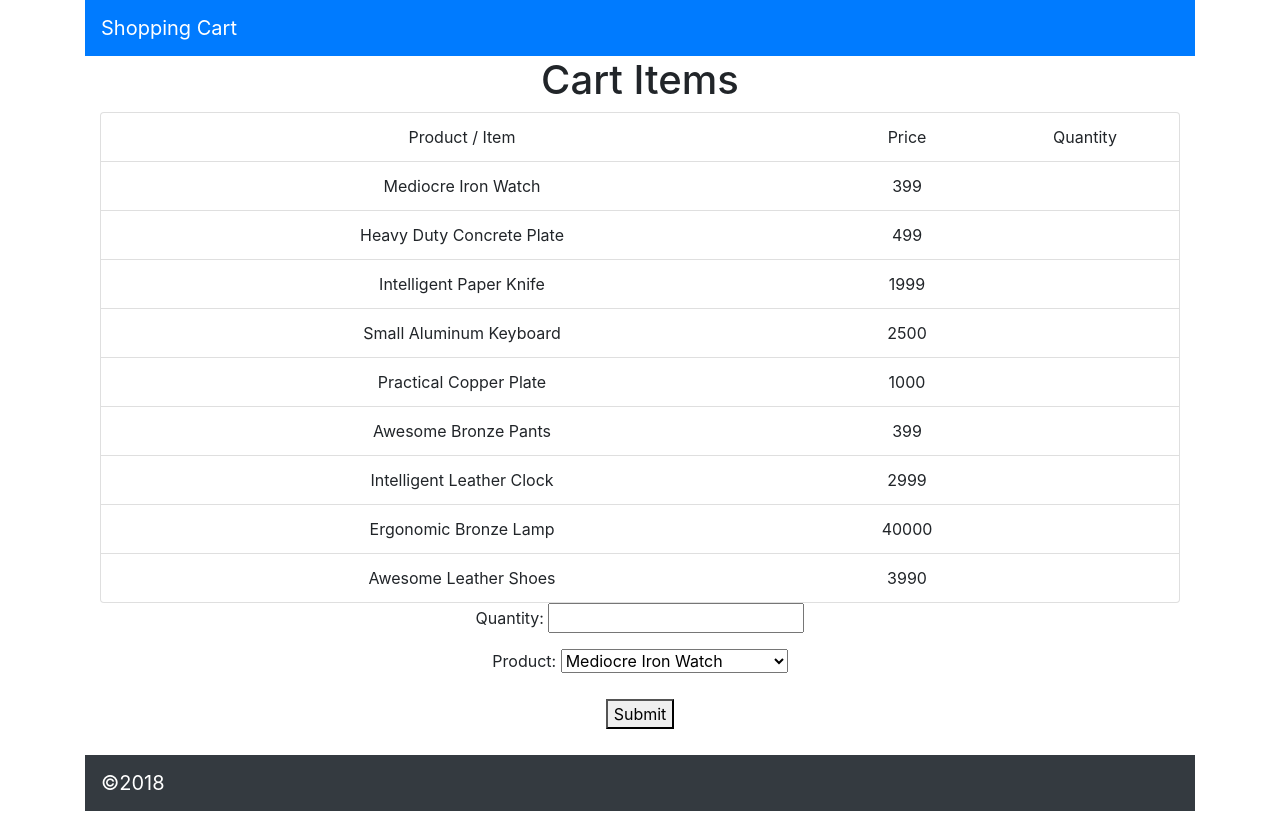
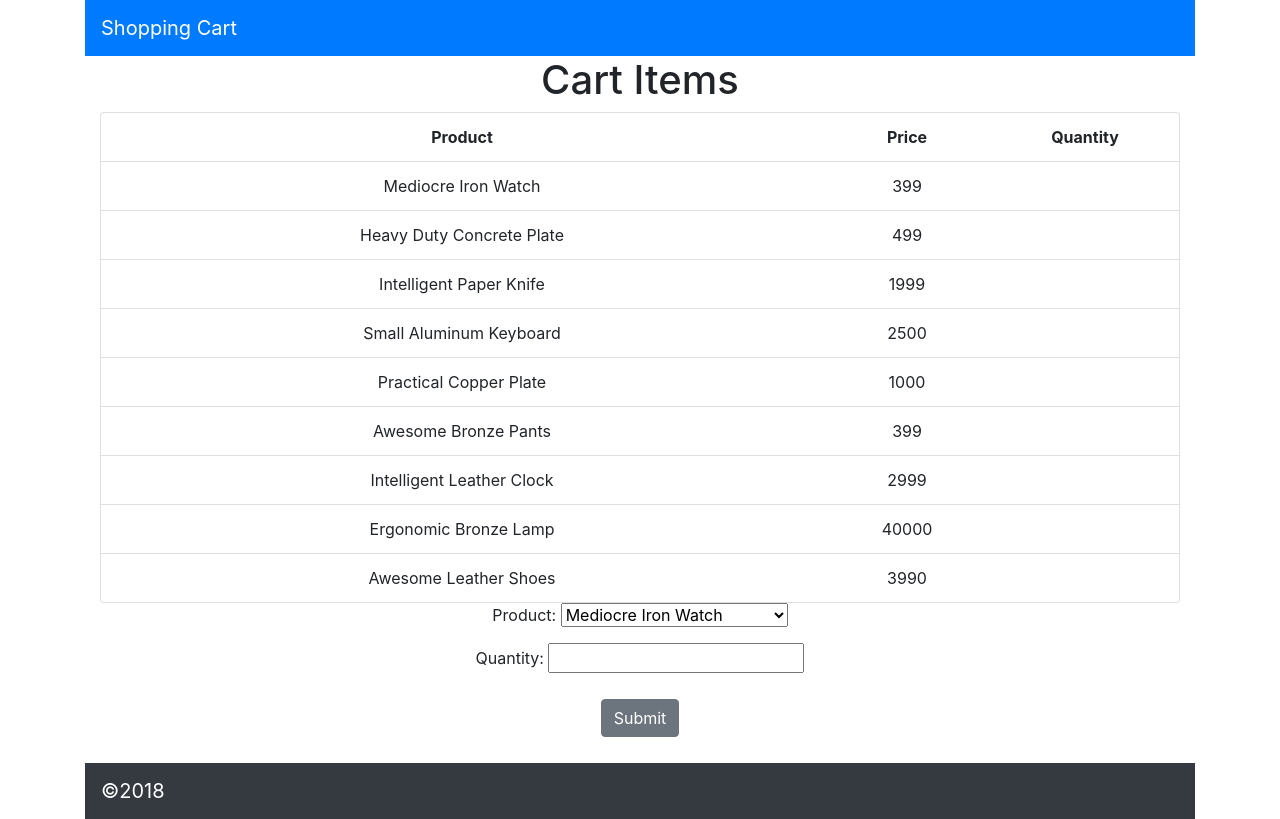
Before and after one commit to webpagepro/create-react-app-shopping-cart, a React (Create React App) app: page / in a window 1280 px wide. Built offline with nearby package versions, Linux system fonts and the light colour scheme.

Commit message:
refactor to fit object structure change

```diff
--- a/src/App.js
+++ b/src/App.js
@@ -25,7 +25,11 @@ class App extends Component{
                 { id: 46, name: 'Intelligent Leather Clock', priceInCents: 2999 },
                 { id: 47, name: 'Ergonomic Bronze Lamp', priceInCents: 40000 },
                 { id: 48, name: 'Awesome Leather Shoes', priceInCents: 3990 }
-]
+],
+form: {
+  quantity: "1",
+  selectedProductId: 40
+}
   }
 
   addItemToCart = (name, priceInCents) => {
--- a/src/components/AddCartItem/AddCartItem.js
+++ b/src/components/AddCartItem/AddCartItem.js
@@ -27,7 +27,7 @@ class AddCartItem extends React.Component {
 
   handleSubmit = e => {
     e.preventDefault()
-    this.props.addItemToCartFunc(this.state)
+    this.props.addItemToCart(this.state)
   }
 
   _onSelectChange = e => {
@@ -48,6 +48,9 @@ _onFormSubmit = e => {
     return (
       <FormGroup>
       <form onSubmit={this.handleSubmit}>
+      <p>Product: <select type="text"
+                            onChange={this.handleChange}   product="product_id">{optionTags}</select></p>
+
         <p>Quantity: <input
                           type="text"
                           name="selectItem"
@@ -55,9 +58,7 @@ _onFormSubmit = e => {
                           onChange={this.handleChange} product="quantity"
                           value={this.props.quantity} /></p>
 
-        <p>Product: <select type="text"
-                            onChange={this.handleChange}   product="product_id">{optionTags}</select></p>
-        <button type="submit" style={{margin:'10px'}}>Submit</button>
+       <Button style={{margin:'10px'}}>Submit</Button>
       </form>
       </FormGroup>
     )
--- a/src/components/CartItem/CartItem.js
+++ b/src/components/CartItem/CartItem.js
@@ -2,7 +2,7 @@ import React, { Component } from 'react'
 
 
 const CartItem = ({item}) => {
-  console.log(item)
+  console.log("item: " + item)
     return (
 
       <div className="list-group-item">
--- a/src/components/CartItems/CartItems.js
+++ b/src/components/CartItems/CartItems.js
@@ -1,11 +1,10 @@
-import React, { Component } from 'react'
+import React from 'react'
 import CartItem from '../CartItem/CartItem'
 
 const CartItems = ({products}) => {
     let cartItems = products.map(item => {
         return <CartItem key={item.id} item={item} />
       })
-      console.log(cartItems);
 
       return (
         <div className="container">
@@ -13,9 +12,9 @@ const CartItems = ({products}) => {
           <div className="list-group">
             <div className="list-group-item">
               <div className="row">
-                <div className="col-md-8">Product / Item</div>
-                <div className="col-md-2">Price</div>
-                <div className="col-md-2">Quantity</div>
+                <div className="col-md-8"><b>Product</b></div>
+                <div className="col-md-2"><b>Price</b></div>
+                <div className="col-md-2"><b>Quantity</b></div>
               </div>
             </div>
             {cartItems}
```
